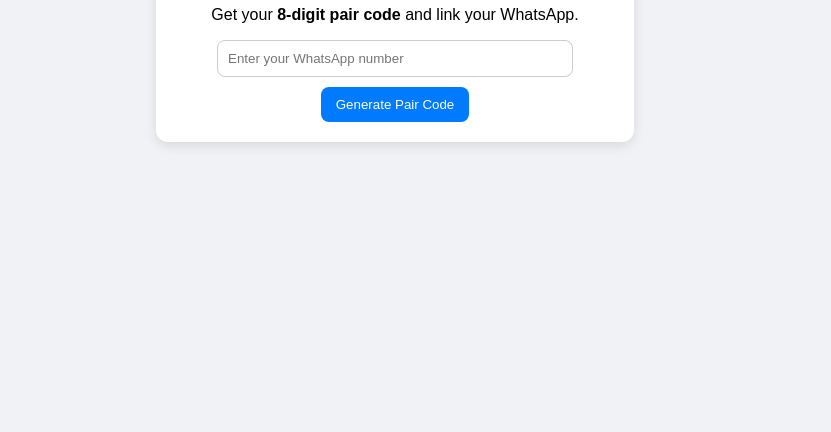
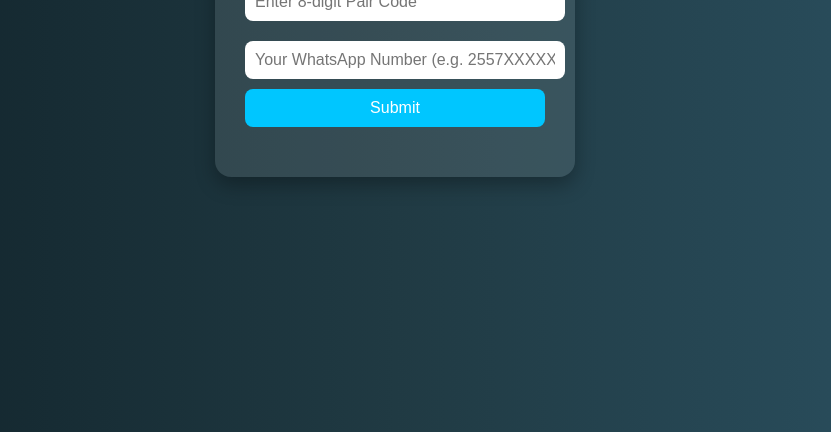
Before and after one commit to lexus-SGR/Botho-vip, a website: page public/index.html in a window 1280 px wide. Shown: the part 384-816 px from the top of the page, without its empty margins (245-1076 px from the left). Drawn offline with Linux system fonts and the light colour scheme.

Commit message:
Update index.html

```diff
--- a/public/index.html
+++ b/public/index.html
@@ -1,49 +1,95 @@
 <!DOCTYPE html>
 <html lang="en">
 <head>
-  <meta charset="UTF-8">
-  <meta name="viewport" content="width=device-width, initial-scale=1">
-  <title>Pair Bot - Ben Whittaker Tech</title>
-  <link rel="stylesheet" href="style.css">
+  <meta charset="UTF-8" />
+  <meta name="viewport" content="width=device-width, initial-scale=1.0"/>
+  <title>Botho VIP Pairing</title>
+  <style>
+    body {
+      font-family: 'Segoe UI', sans-serif;
+      background: linear-gradient(to right, #0f2027, #203a43, #2c5364);
+      color: white;
+      display: flex;
+      justify-content: center;
+      align-items: center;
+      height: 100vh;
+    }
+
+    .card {
+      background: rgba(255, 255, 255, 0.1);
+      border-radius: 16px;
+      padding: 30px;
+      box-shadow: 0 8px 20px rgba(0,0,0,0.3);
+      text-align: center;
+      width: 300px;
+    }
+
+    input {
+      width: 100%;
+      padding: 10px;
+      margin: 10px 0;
+      border-radius: 8px;
+      border: none;
+      font-size: 1em;
+    }
+
+    button {
+      width: 100%;
+      padding: 10px;
+      background: #00c6ff;
+      color: white;
+      border: none;
+      border-radius: 8px;
+      font-size: 1em;
+      cursor: pointer;
+      transition: 0.3s;
+    }
+
+    button:hover {
+      background: #0072ff;
+    }
+
+    .result {
+      margin-top: 20px;
+      font-size: 0.9em;
+    }
+  </style>
 </head>
 <body>
-  <div class="container">
-    <h1>🤖 Pair Your WhatsApp Bot</h1>
-    <p>Get your <strong>8-digit pair code</strong> and link your WhatsApp.</p>
-    <form id="pairForm">
-      <input type="text" id="phone" placeholder="Enter your WhatsApp number" required />
-      <button type="submit">Generate Pair Code</button>
-    </form>
-    <div id="result" class="hidden"></div>
+  <div class="card">
+    <h2>🔗 Pair Your WhatsApp</h2>
+    <input type="text" id="code" placeholder="Enter 8-digit Pair Code" maxlength="8" />
+    <input type="text" id="phone" placeholder="Your WhatsApp Number (e.g. 2557XXXXXX)" />
+    <button onclick="submitPair()">Submit</button>
+    <div class="result" id="result"></div>
   </div>
 
   <script>
-    const form = document.getElementById("pairForm");
-    const result = document.getElementById("result");
+    async function submitPair() {
+      const code = document.getElementById('code').value.trim();
+      const phone = document.getElementById('phone').value.trim();
+      const result = document.getElementById('result');
 
-    form.addEventListener("submit", async (e) => {
-      e.preventDefault();
-      const phone = document.getElementById("phone").value;
+      result.textContent = '⌛ Processing...';
 
-      const res = await fetch("/pair", {
-        method: "POST",
-        headers: { "Content-Type": "application/json" },
-        body: JSON.stringify({ phone }),
-      });
+      try {
+        const res = await fetch('/validate', {
+          method: 'POST',
+          headers: { 'Content-Type': 'application/json' },
+          body: JSON.stringify({ code, phone })
+        });
 
-      const data = await res.json();
+        const data = await res.json();
 
-      if (data.success) {
-        result.innerHTML = `
-          <p><strong>Your Pair Code:</strong> <code>${data.code}</code></p>
-          <p>A session will be sent to WhatsApp: <strong>${phone}</strong></p>
-        `;
-      } else {
-        result.innerHTML = `<p>Error: ${data.message}</p>`;
+        if (res.ok) {
+          result.innerHTML = `✅ Success!<br/>Your Session ID: <code>${data.sessionId}</code>`;
+        } else {
+          result.innerHTML = `❌ Error: ${data.error}`;
+        }
+      } catch (err) {
+        result.innerHTML = `❌ Request failed. Try again.`;
       }
-
-      result.classList.remove("hidden");
-    });
+    }
   </script>
 </body>
 </html>
```
